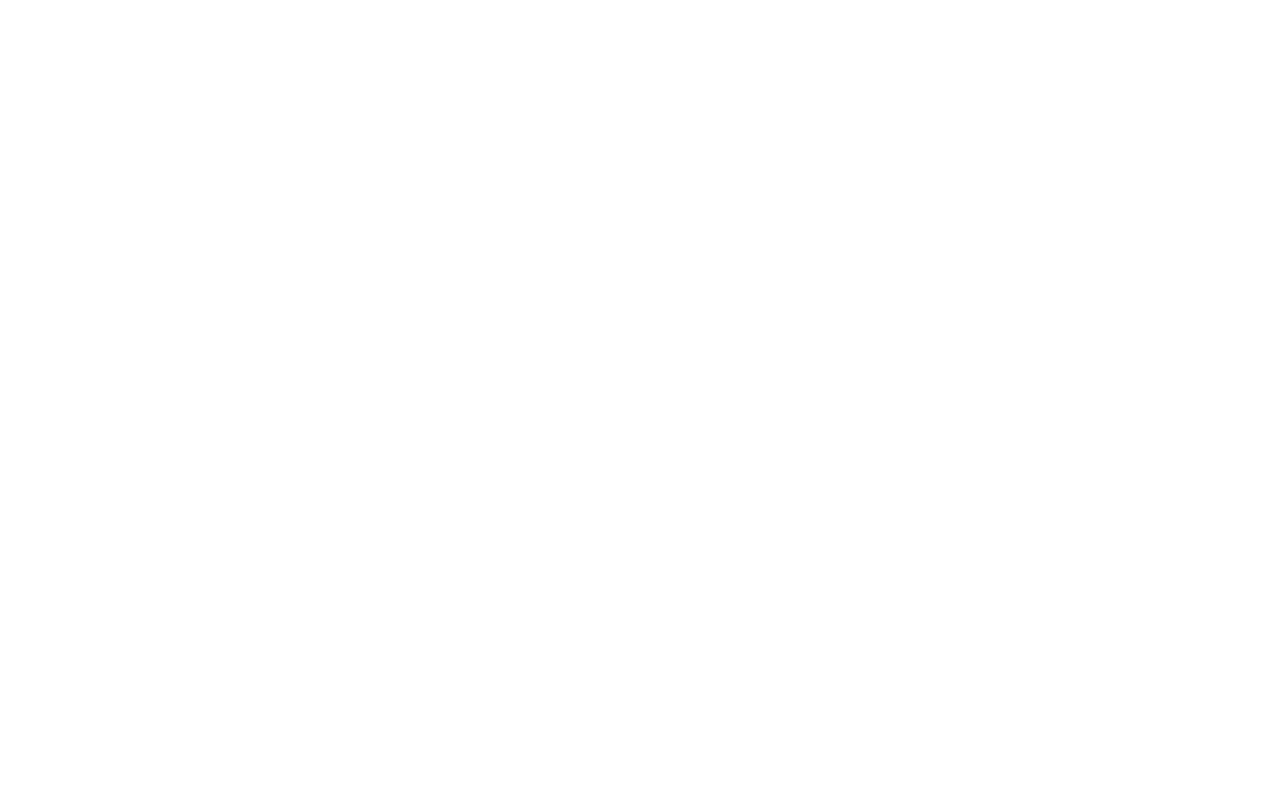
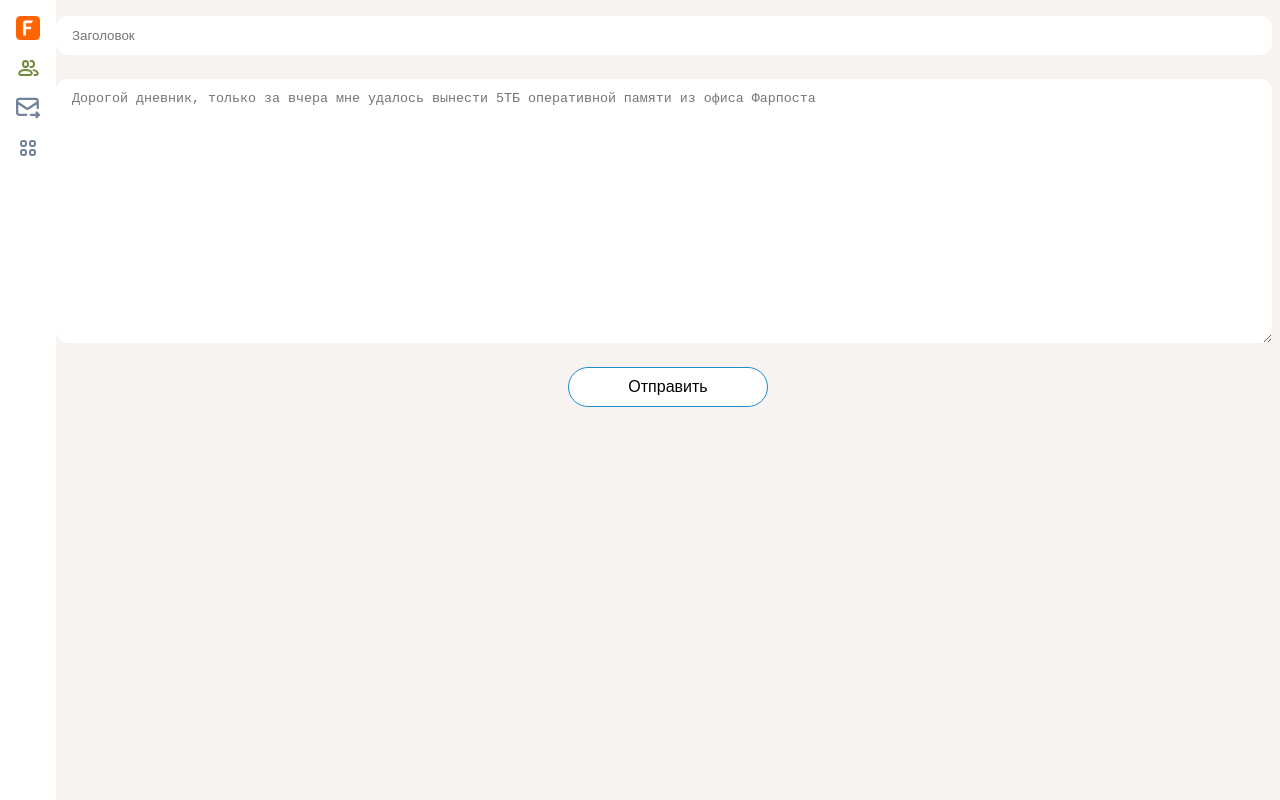
Before and after one commit to F4t-E4st-Fre4k1ng-Un1c0rns/farpost-tinder, a React (Vite) app: page /canvas/new in a window 1280 px wide. Before the commit this address had no page. Built offline with nearby package versions, Linux system fonts and the light colour scheme.

Commit message:
🚧 Added menu for new adverts

```diff
--- a/src/App.tsx
+++ b/src/App.tsx
@@ -3,6 +3,7 @@
 import Layout from './Layout.tsx';
 import Login from './pages/Login.tsx';
 import Canvas from './pages/Canvas.tsx';
+import NewCanvas from './pages/NewCanvas.tsx';
 import People from './pages/People.tsx';
 
 function App() {
@@ -13,6 +14,7 @@
           <Route path='/login/' element={<Login />}/>
           <Route path='/people/' element={<People />}/>
           <Route path='/canvas/' element={<Canvas />}/>
+          <Route path='/canvas/new' element={<NewCanvas />}/>
         </Route>
       </Routes>
     </div>
--- /dev/null
+++ b/src/pages/Canvas.css
@@ -0,0 +1,20 @@
+.fab {
+  position: absolute;
+  bottom: 16px;
+  right: 16px;
+  font-size: 32px;
+  padding: 0 10px;
+  border-radius: 500px;
+  border: 1px solid #1f8bca;
+  background-color: white;
+  color: black;
+}
+
+.fab:hover {
+  border: 2px solid #1f8bca;
+}
+
+.fab:active {
+  background-color: #1f8bca;
+  color: white;
+}
--- a/src/pages/Canvas.tsx
+++ b/src/pages/Canvas.tsx
@@ -1,4 +1,6 @@
 import {Component, createRef } from 'react'
+
+import './Canvas.css'
 
 const colors: Array<string> = [
   '#FFC5C5',
@@ -25,45 +27,44 @@
 }
 
 class Text extends Drawing {
-  xx: number
-  yy: number
+  xx: number | undefined
+  yy: number | undefined
+  author: number
   title: Array<string>
   text: Array<string>
 
-  constructor(x: number, y: number, title: string, text: string) {
+  constructor(x: number, y: number, title: string, text: string, author: number,
+              ctx: CanvasRenderingContext2D | null | undefined) {
     super(x, y)
+    this.author = author
     this.title = title.split(/(?![^\n]{1,20}$)([^\n]{1,20})\s/g).filter((v) => { return v != '' })
     this.text = text.split(/(?![^\n]{1,30}$)([^\n]{1,30})\s/g).filter((v) => { return v != '' })
-
+    if (ctx != null) {
+      this.getSize(ctx)
+    }
   }
 
-  getHeight(ctx: CanvasRenderingContext2D) {
+  getSize(ctx: CanvasRenderingContext2D) {
     let width = 0
     ctx.font = '30px sans'
-    this.title.forEach((v, i) => {
+    this.title.forEach((v) => {
       width = Math.max(width, ctx.measureText(v).width)
     })
     ctx.font = '20px sans'
-    this.text.forEach((v, i) => {
+    this.text.forEach((v) => {
       width = Math.max(width, ctx.measureText(v).width)
     })
-    this.xx = this.x + width + 40
-    this.yy = this.y + 40 + 32 * this.title.length + 22 * this.text.length
+    this.xx = width + 40
+    this.yy = 40 + 32 * this.title.length + 22 * this.text.length
   }
 
   render (ctx: CanvasRenderingContext2D, dx: number, dy: number) {
     let colorId = this.title[0].charCodeAt(0) % colors.length
-    let width = 0
-    ctx.font = '30px sans'
-    this.title.forEach((v, i) => {
-      width = Math.max(width, ctx.measureText(v).width)
-    })
-    ctx.font = '20px sans'
-    this.text.forEach((v, i) => {
-      width = Math.max(width, ctx.measureText(v).width)
-    })
     ctx.fillStyle = colors[colorId]
-    ctx.fillRect(this.x + dx - 10, this.y + dy - 20, width + 20, this.y + 32 * this.title.length + 22 * this.text.length)
+    if (this.xx == undefined || this.yy == undefined) {
+      return;
+    }
+    ctx.fillRect(this.x + dx - 10, this.y + dy - 20, this.xx, this.yy)
     ctx.fillStyle = 'black'
     ctx.font = '30px sans'
     this.title.forEach((v, i) => {
@@ -79,7 +80,7 @@
 
 type Props = {}
 type State = {
-  drawings: Array<Drawing>
+  drawings: Array<Text>
   mouseClicked: boolean,
   dx: number
   dy: number
@@ -93,6 +94,7 @@
     dy: 0
   }
   canvasRef = createRef<HTMLCanvasElement>()
+  linkRef = createRef<HTMLAnchorElement>()
 
   componentDidMount () {
     this.updateEverything()
@@ -107,7 +109,8 @@
             this.state.drawings.push(
               new Text(
                 drawing.x_coordinates, drawing.y_coordinates,
-                drawing.title, drawing.text
+                drawing.title, drawing.text, drawing.author,
+                this.canvasRef.current?.getContext('2d')
               ))
             })
             this.setState(this.state)
@@ -115,6 +118,24 @@
         })
       }
     })
+  }
+
+  checkIsAdvertisment (e: any) {
+    this.state.drawings.forEach((drawing) => {
+      if (drawing.xx == undefined || drawing.yy == undefined) {
+        return
+      }
+      if ((e.clientX - this.state.dx) > drawing.x && (e.clientY - this.state.dy) > drawing.y &&
+          (e.clientX - this.state.dx) < drawing.x + drawing.xx &&
+          (e.clientY - this.state.dy) < drawing.y + drawing.yy) {
+        console.log(drawing)
+        window.location.pathname = '/user/' + drawing.author
+      }
+    })
+  }
+
+  createNew () {
+    window.location.href = 'new?x=' + (this.state.dx + window.innerHeight / 2) + '&y='+ (this.state.dy + window.innerWidth / 2)
   }
 
   updateCanvas () {
@@ -152,8 +173,9 @@
 
   render() {
     return (
+      <div>
         <canvas ref={this.canvasRef} style={{width: '100vw', height: '100vh'}}
-          //onClick={() => {this.updateCanvas()}}
+            onClick={(e) => { this.checkIsAdvertisment(e) }}
             onPointerMove={(e) => { this.moveElements(e) }}
             onMouseDown={() => {
               this.state.mouseClicked = true
@@ -164,6 +186,8 @@
               this.setState(this.state)
             }}
           ></canvas>
+          { window.localStorage.getItem('loginState') && <button className='fab' onClick={() => { this.createNew() }}>+</button> }
+        </div>
     )
   }
 }
--- /dev/null
+++ b/src/pages/NewCanvas.css
@@ -0,0 +1,39 @@
+.form {
+  margin-top: 16px;
+  display: inline-flex;
+  flex-direction: column;
+  gap: 24px;
+  width: 100%
+}
+
+.form .text {
+  padding: 12px 16px;
+  align-items: center;
+  width: calc(100% - 20px - 20px);
+  border-radius: 12px;
+  border: none;
+}
+
+.form textarea {
+  height: 30vh;
+}
+
+.form button {
+  width: 200px;
+  margin: auto;
+  font-size: 16px;
+  padding: 10px 20px;
+  border-radius: 500px;
+  border: 1px solid #1f8bca;
+  background-color: white;
+  color: black;
+}
+
+button:hover {
+  border: 2px solid #1f8bca;
+}
+
+button:active {
+  background-color: #1f8bca;
+  color: white;
+}
--- /dev/null
+++ b/src/pages/NewCanvas.tsx
@@ -0,0 +1,42 @@
+import {useState} from "react"
+import {useSearchParams} from "react-router-dom"
+
+import './NewCanvas.css'
+
+export default function NewCanvas() {
+  let [params, setParams] = useSearchParams()
+  const [title, setTitle] = useState("")
+  const [text, setText] = useState("")
+
+  function send() {
+    fetch(import.meta.env.VITE_API_SERVER_BASE_URL + '/api/adverts/', {
+      method: 'POST',
+      headers: {
+        'Content-Type': 'application/json',
+        'Authorization': 'Bearer ' + window.localStorage.getItem('access')
+      },
+      body: JSON.stringify({
+        x_coordinates: params.get('x'),
+        y_coordinates: params.get('y'),
+        title: title,
+        text: text
+      })
+    })
+  }
+
+  return (
+    <div className='form'>
+      <input placeholder='Заголовок' className='text' onChange={
+          (e) => {
+            setTitle(e.target.value)
+          }
+        }></input>
+      <textarea className='text' placeholder='Дорогой дневник, только за вчера мне удалось вынести 5ТБ оперативной памяти из офиса Фарпоста' onChange={
+          (e) => {
+            setText(e.target.value)
+          }
+        }></textarea>
+        <button onClick={() => { send() }}>Отправить</button>
+    </div>
+  )
+}
```
Lines whose indentation alone changed are shown as unchanged.
